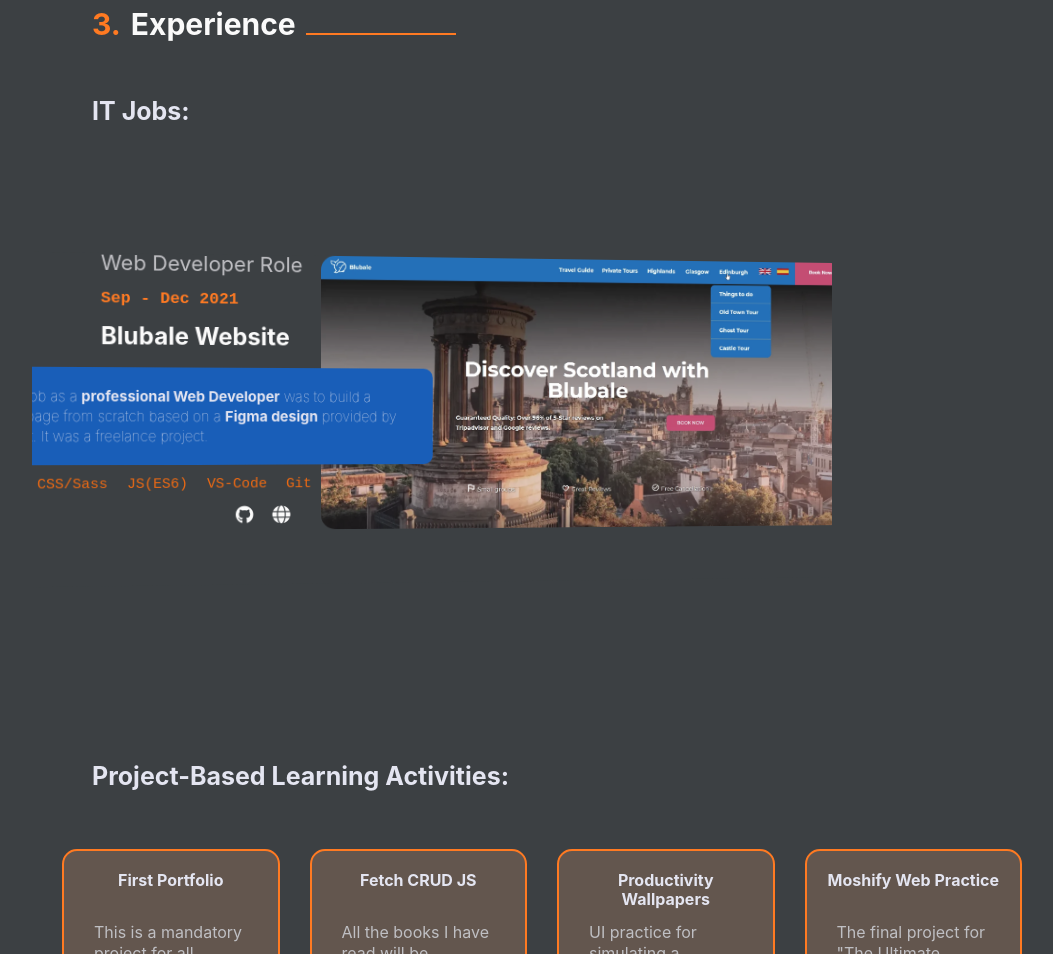
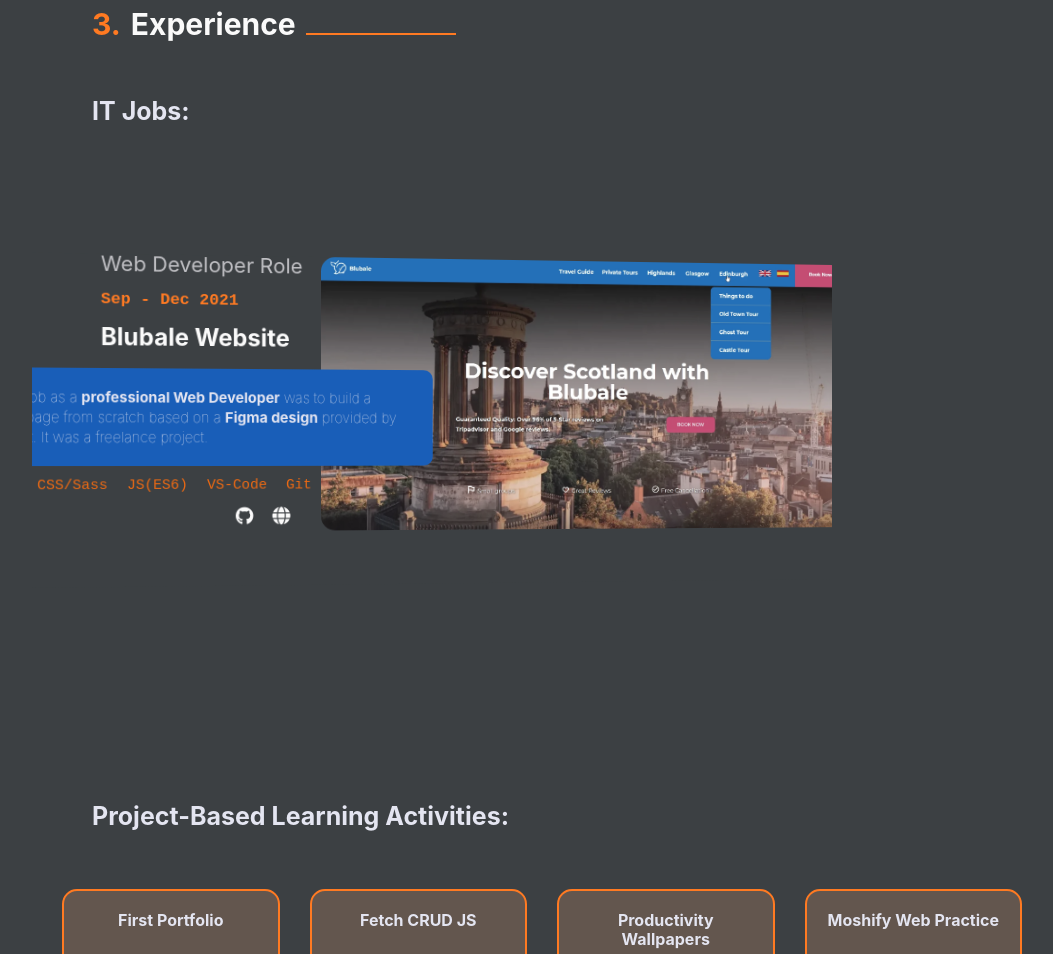
Before and after one commit to julian-c-dev/WEB_Portfolio-official, a website: page public/index.html in a window 1280 px wide. Shown: the part 2356-3310 px from the top of the page, without its empty margins (123-1176 px from the left). Drawn offline with nearby package versions, Linux system fonts and the light colour scheme; a web font is replaced by a local one.

Commit message:
Updated margin sections

```diff
--- a/app/css/_04a-sections.scss
+++ b/app/css/_04a-sections.scss
@@ -73,7 +73,7 @@
 
 @media screen and (min-width: 448px) {
   .section {
-    padding: 1rem 3rem 10rem 3rem;
+    padding: 1rem 3rem 5rem 3rem;
   }
   .section-heading {
     font-size: 3rem;
--- a/app/css/_04f-section-experience.scss
+++ b/app/css/_04f-section-experience.scss
@@ -86,6 +86,7 @@
 
 .job-swiper-frame {
   margin-top: 5rem;
+
   width: 25rem;
   margin-left: -2rem;
 }
@@ -99,6 +100,10 @@
   width: 25rem;
   justify-content: flex-start;
   align-content: flex-start;
+}
+
+.swiper-wrapper {
+  margin-bottom: 4rem;
 }
 
 .section-practices-frame {
--- a/app/js/functions.js
+++ b/app/js/functions.js
@@ -36,10 +36,9 @@
 
 window.onload = function () {
   if (window.screen.width >= 1250 && window.innerWidth >= 1250) {
-    flipCard[0].classList.remove("mySlides");
-    flipCard[1].classList.remove("mySlides");
-    flipCard[2].classList.remove("mySlides");
-    flipCard[3].classList.remove("mySlides");
+    for (let j = 0; j < flipCard.length; j++) {
+      flipCard[j].classList.remove("mySlides");
+    }
     for (let z = 0; z < flipCard.length; z++) {
       flipCard[z].style.display = "block";
     }
@@ -51,11 +50,9 @@
     swiper4.classList.remove("swiper-slide");
     swiper = null;
   } else {
-    flipCard[0].classList.add("mySlides");
-    flipCard[1].classList.add("mySlides");
-    flipCard[2].classList.add("mySlides");
-    flipCard[3].classList.add("mySlides");
-
+    for (let j = 0; j < flipCard.length; j++) {
+      flipCard[j].classList.add("mySlides");
+    }
     swiper1.classList.add("job-swiper-frame");
     swiper2.classList.add("swiper");
     swiper2.classList.add("mySwiper");
```
Also changed, not shown: app/css/import.css, 2 other files.
